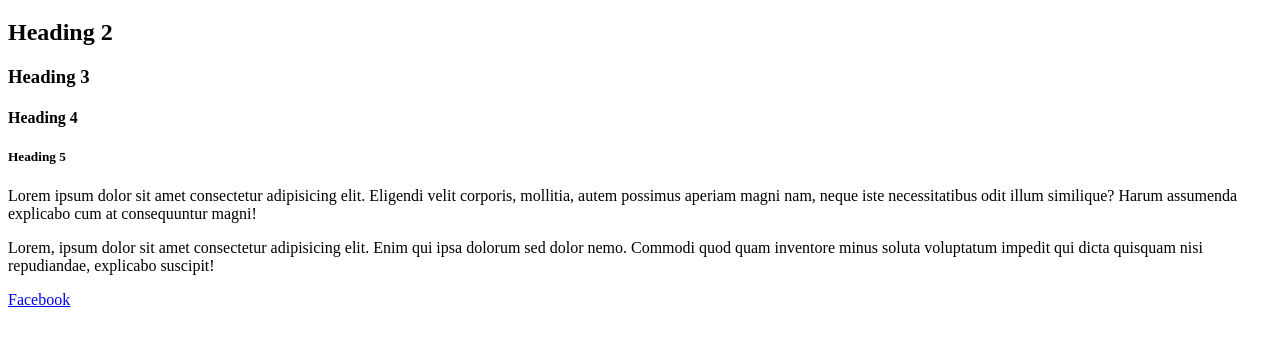
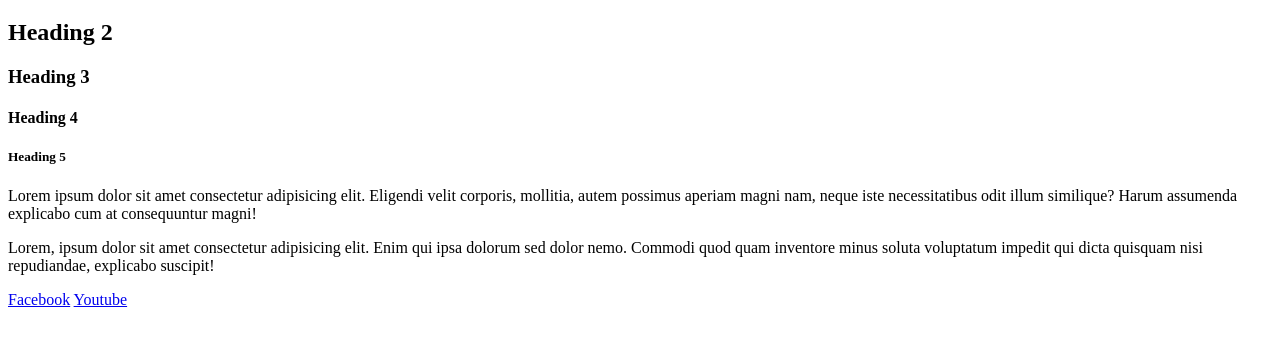
Before and after one commit to reovilsayed/first-project, a plain HTML site: page index.html in a window 1280 px wide. Shown: the part 87-430 px from the top of the page. Drawn offline with Linux system fonts and the light colour scheme.

Commit message:
you tube link added

```diff
--- a/index.html
+++ b/index.html
@@ -24,5 +24,6 @@
 			voluptatum impedit qui dicta quisquam nisi repudiandae, explicabo suscipit!
 		</p>
 		<a href="https://web.facebook.com/?_rdc=1&_rdr">Facebook</a>
+		<a href="https://youtube.com">Youtube</a>
 	</body>
 </html>
```
